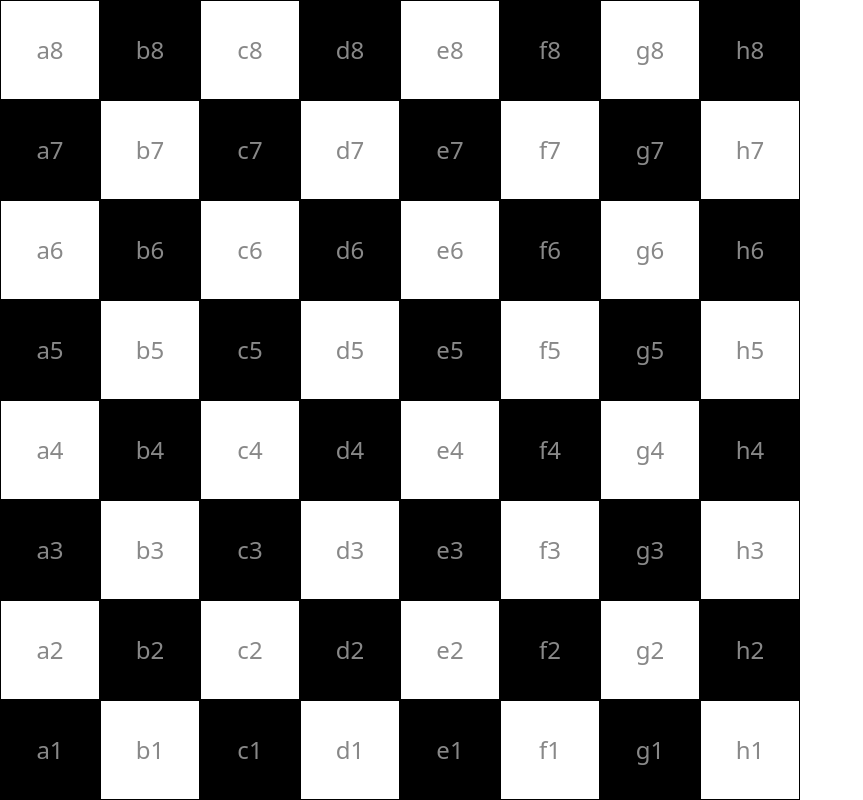
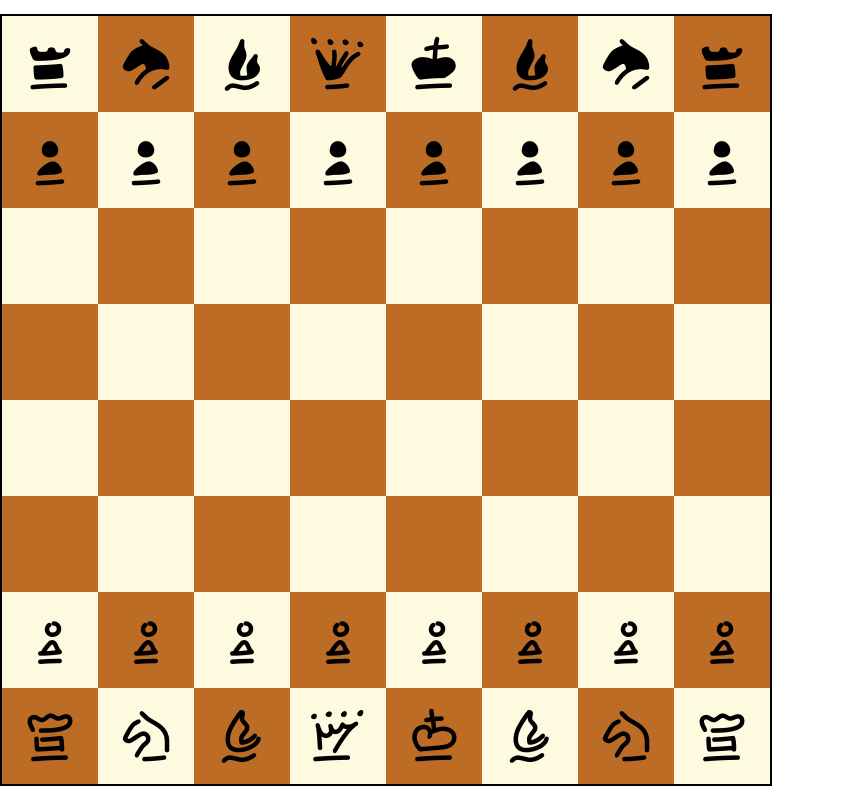
Before and after one commit to ArthurChardon/react-chess, a React (Vite) app: page / in a window 1280 px wide. Shown: the whole page, without its empty margins (0-863 px from the left). Built offline with nearby package versions, Linux system fonts and the light colour scheme.

Commit message:
content: initialize chess board 8x8 with pieces, using ascii chess pieces

```diff
--- a/src/App.css
+++ b/src/App.css
@@ -0,0 +1,5 @@
+@font-face {
+  font-family: Pecita;
+  src: url("./assets/fonts/Pecita.otf");
+  font-display: swap;
+}
--- a/src/components/Board.css
+++ b/src/components/Board.css
@@ -2,4 +2,5 @@
     display: grid;
     grid-template-columns: repeat(8, 1fr);
     grid-template-rows: repeat(8, 1fr);
+    border: 2px solid #000;
 }
--- a/src/components/Board.tsx
+++ b/src/components/Board.tsx
@@ -1,14 +1,78 @@
+import { useState } from "react";
+
 import Cell from "./Cell";
 import "./Board.css";
 
+const initialBoard: { coords: string; value: string; color: string }[] = [
+  { coords: "a1", value: "r", color: "white" },
+  { coords: "b1", value: "n", color: "white" },
+  { coords: "c1", value: "b", color: "white" },
+  { coords: "d1", value: "q", color: "white" },
+  { coords: "e1", value: "k", color: "white" },
+  { coords: "f1", value: "b", color: "white" },
+  { coords: "g1", value: "n", color: "white" },
+  { coords: "h1", value: "r", color: "white" },
+
+  { coords: "a8", value: "r", color: "black" },
+  { coords: "b8", value: "n", color: "black" },
+  { coords: "c8", value: "b", color: "black" },
+  { coords: "d8", value: "q", color: "black" },
+  { coords: "e8", value: "k", color: "black" },
+  { coords: "f8", value: "b", color: "black" },
+  { coords: "g8", value: "n", color: "black" },
+  { coords: "h8", value: "r", color: "black" },
+]
+  .concat(
+    [...Array(8)].map((_, i) => ({
+      coords: String.fromCharCode(97 + i) + "2",
+      value: "p",
+      color: "white",
+    }))
+  )
+  .concat(
+    [...Array(8)].map((_, i) => ({
+      coords: String.fromCharCode(97 + i) + "7",
+      value: "p",
+      color: "black",
+    }))
+  );
+
 export default function Board() {
+  const [pieceMap, setPieceMap] = useState(
+    new Map<string, { value: string; color: string }>(
+      initialBoard.map((piece) => [
+        piece.coords,
+        { value: piece.value, color: piece.color },
+      ])
+    )
+  );
+
+  function updateMap(key: string, value: string, color: string) {
+    setPieceMap((map) => new Map(map.set(key, { value, color })));
+  }
+
+  function getPieceFromCoords(
+    coords: [string, number]
+  ): { value: string; color: string } | undefined {
+    return pieceMap.get(coords[0] + coords[1]);
+  }
+
   return (
     <div className="board">
-      {[...Array(8)].map((_, i) => 8-i).map((x, i) =>
-        [...Array(8)].map((_, j) => String.fromCharCode(97 + j)).map((y, j) => (
-          <Cell key={x.toString() + "-" + y} coords={[y, x]} dark={(i+j)%2 === 1} />
-        ))
-      )}
+      {[...Array(8)]
+        .map((_, i) => 8 - i)
+        .map((x, i) =>
+          [...Array(8)]
+            .map((_, j) => String.fromCharCode(97 + j))
+            .map((y, j) => (
+              <Cell
+                key={x.toString() + "-" + y}
+                coords={[y, x]}
+                dark={(i + j) % 2 === 1}
+                piece={getPieceFromCoords([y, x])}
+              />
+            ))
+        )}
     </div>
   );
 }
--- a/src/components/Cell.css
+++ b/src/components/Cell.css
@@ -2,17 +2,18 @@
     display: flex;
     justify-content: center;
     align-items: center;
-    width: 100px;
-    height: 100px;
-    border: 1px solid #000;
-    color: #888;
-    font-size: 24px;
+    width: 6rem;
+    height: 6rem;
+    color: #000;
+    font-size: 75px;
+    font-family: Pecita, sans-serif;
+    line-height: 6rem;
 }
 
 .dark-cell {
-    background-color: #000;
+    background-color: 	#bc6c25;
 }
 
 .light-cell {
-    background-color: #fff;
+    background-color: #fefae0;
 }
--- a/src/components/Cell.tsx
+++ b/src/components/Cell.tsx
@@ -3,11 +3,54 @@ import "./Cell.css";
 export default function Cell({
   coords,
   dark,
+  piece,
 }: {
   coords?: [string, number];
   dark?: boolean;
+  piece?: {value: string; color: string};
 }) {
+  function pieceToSymbol(
+    piece: {value: string; color: string} | undefined,
+  ): string {
+    if (!piece) return "";
+    switch (piece.value + "-" + piece.color) {
+      case "p-white":
+        return "♙";
+      case "p-black":
+        return "♟";
+      case "r-white":
+        return "♖";
+      case "r-black":
+        return "♜";
+      case "n-white":
+        return "♘";
+      case "n-black":
+        return "♞";
+      case "b-white":
+        return "♗";
+      case "b-black":
+        return "♝";
+      case "q-white":
+        return "♕";
+      case "q-black":
+        return "♛";
+      case "k-white":
+        return "♔";
+      case "k-black":
+        return "♚";
+      default:
+        return "";
+    }
+  }
+
   return (
-    <div className={"cell " + (dark ? "dark-cell" : "light-cell")}>{coords}</div>
+    <div
+      className={
+        "cell " +
+        (dark ? "dark-cell" : "light-cell")
+      }
+    >
+      {pieceToSymbol(piece)}
+    </div>
   );
 }
```
Also changed, not shown: src/assets/fonts/Pecita.otf (added), 1 other file (tests, documents, lock files or other folders).
